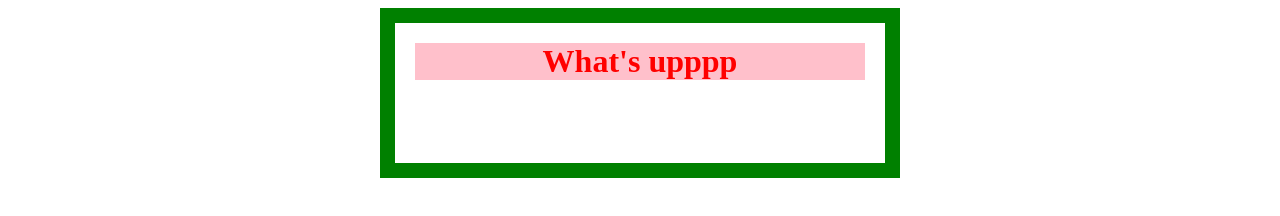
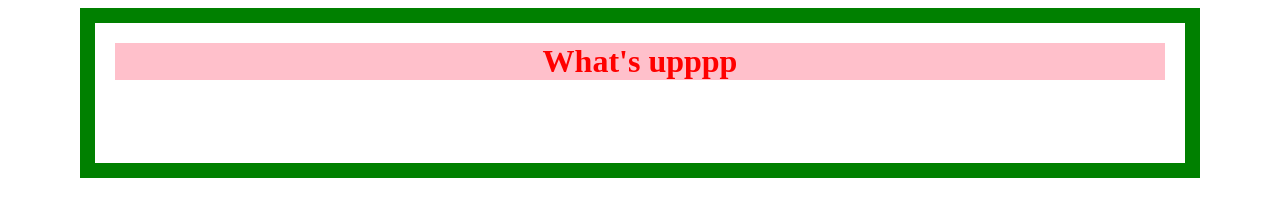
Before and after one commit to marshcryptid/esksite, a plain HTML site: page index.html in a window 1280 px wide. Drawn offline with Linux system fonts and the light colour scheme.

Commit message:
Update index.html

```diff
--- a/index.html
+++ b/index.html
@@ -10,7 +10,7 @@
 }
 
 #div1 {
-  width: 450px;
+  width: 1050px;
   height: 100px;
   border: 15px solid green;
   padding: 20px;
```
